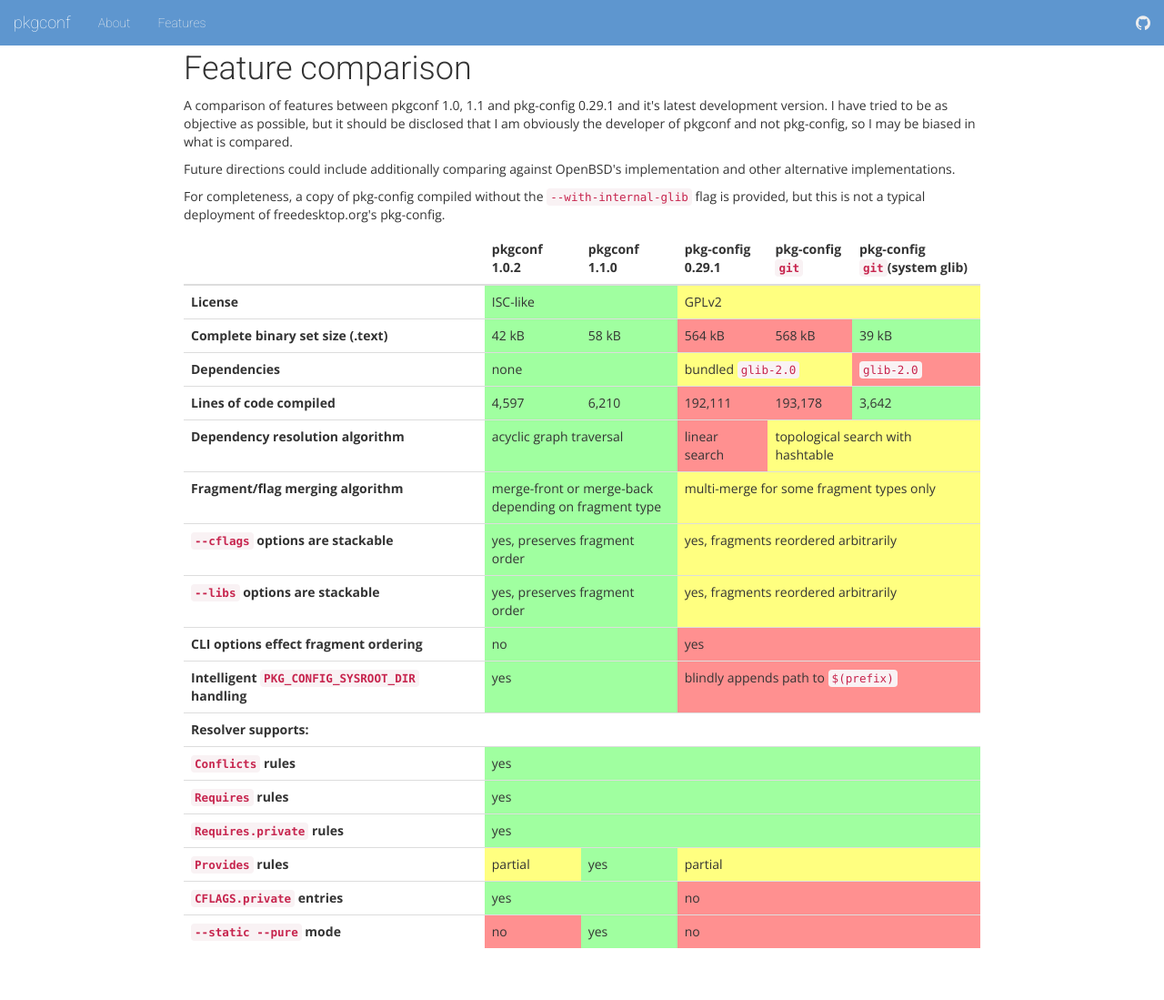
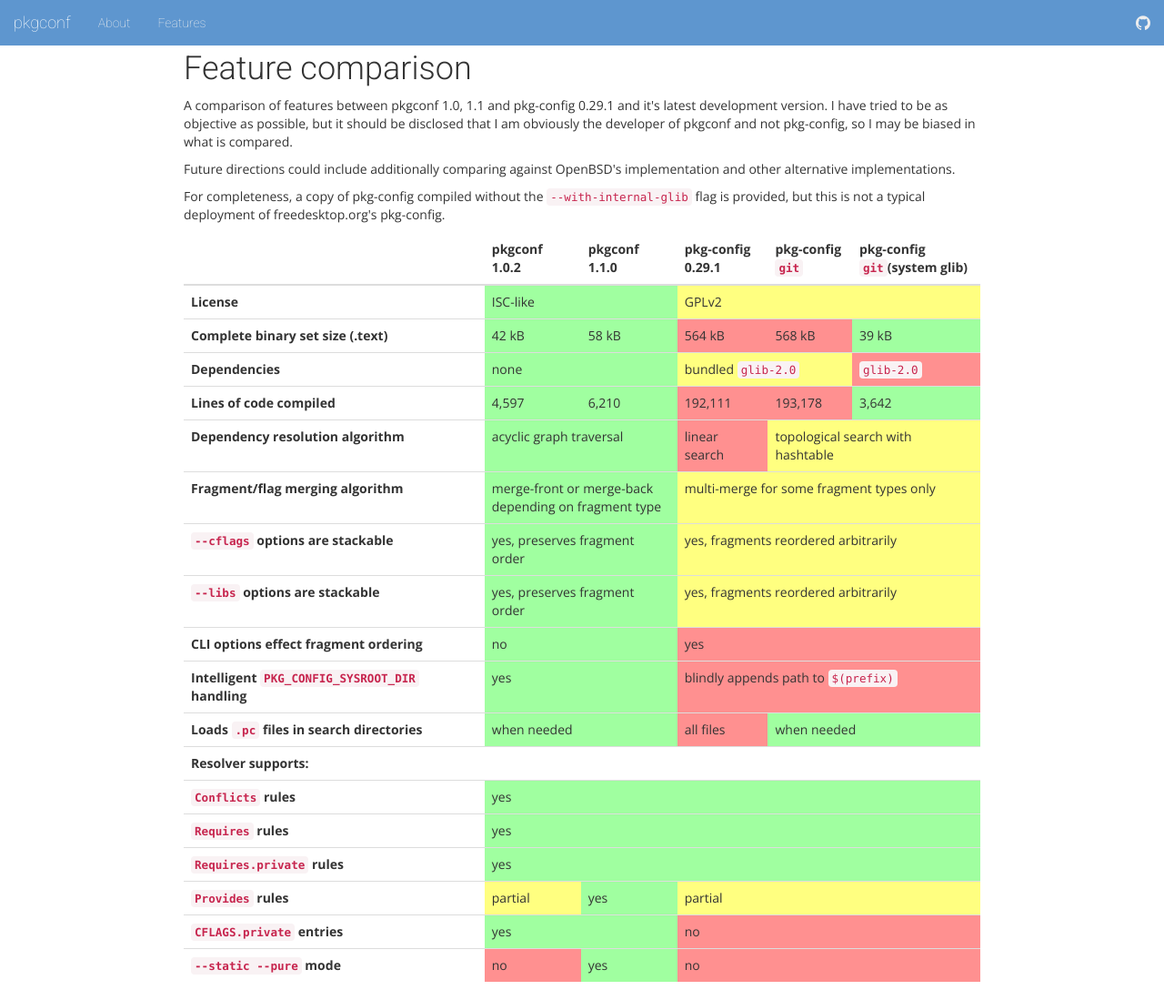
Before and after one commit to pkgconf/pkgconf.github.io, a Jekyll site: the page built from features.html, in a window 1280 px wide and 1099 px high. Shown: the whole window at 91% size. Built offline with Jekyll 4.4.1, drawn with Linux system fonts in a browser that asks for light colours; nearby versions of some CDN libraries.

```diff
--- a/features.html
+++ b/features.html
@@ -84,6 +84,11 @@
       <td colspan="3" class="background-bad">blindly appends path to <code>$(prefix)</code></td>
     </tr>
     <tr>
+      <th>Loads <code>.pc</code> files in search directories</td>
+      <td colspan="2" class="background-good">when needed</td>
+      <td class="background-bad">all files</td>
+      <td colspan="2" class="background-good">when needed</td>
+    <tr>
       <th colspan="6">Resolver supports:</th>
     </tr>
     <tr>
```
